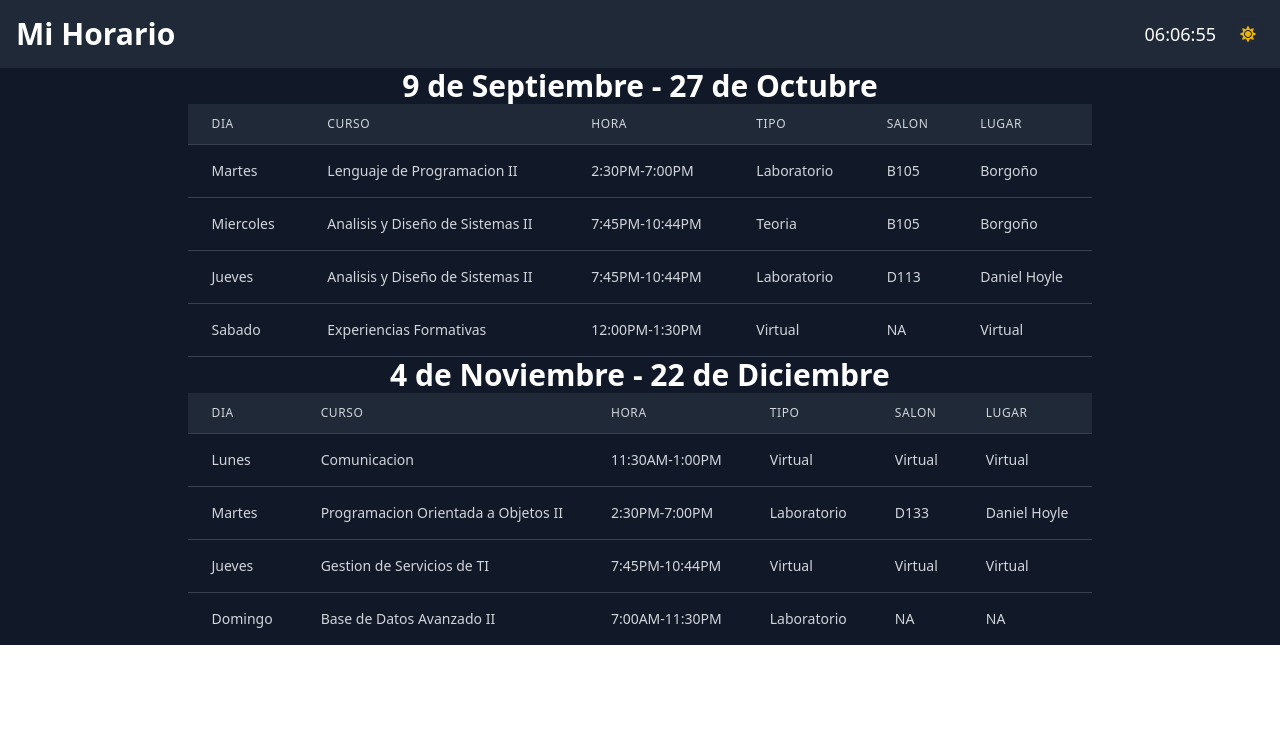
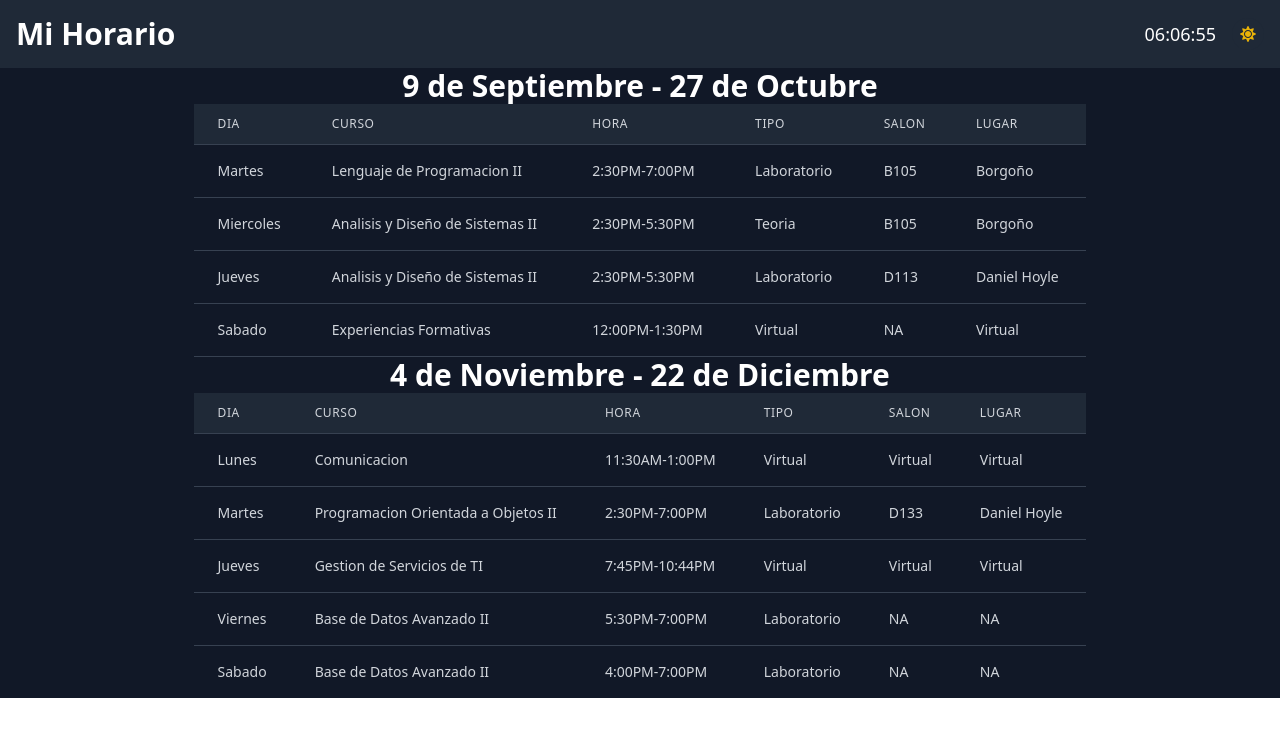
Before and after one commit to Raydberg/ClassHorario, a React (Vite) app: page / in a window 1280 px wide. Shown: the top 736 px of the page. Built offline with nearby package versions, Linux system fonts and the light colour scheme.

Commit message:
update cambios

```diff
--- a/src/data/dataNovember.js
+++ b/src/data/dataNovember.js
@@ -28,9 +28,18 @@ export const dataNovember = [
   },
   {
     "id": 4,
-    "day": "Domingo",
+    "day": "Viernes",
     "course": "Base de Datos Avanzado II",
-    "hour":"7:00AM-11:30PM",
+    "hour":"5:30PM-7:00PM",
+    "type":"Laboratorio",
+    "salon":"NA",
+    "lugar":"NA"
+  },
+  {
+    "id": 5,
+    "day": "Sabado",
+    "course": "Base de Datos Avanzado II",
+    "hour":"4:00PM-7:00PM",
     "type":"Laboratorio",
     "salon":"NA",
     "lugar":"NA"
--- a/src/data/dataSeptember.js
+++ b/src/data/dataSeptember.js
@@ -12,7 +12,7 @@ export const dataSeptember = [
       "id": 2,
       "day": "Miercoles",
       "course": "Analisis y Diseño de Sistemas II",
-      "hour":"7:45PM-10:44PM",
+      "hour":"2:30PM-5:30PM",
       "type":"Teoria",
       "salon":"B105",
       "lugar":"Borgoño"
@@ -21,7 +21,7 @@ export const dataSeptember = [
       "id": 3,
       "day": "Jueves",
       "course": "Analisis y Diseño de Sistemas II",
-      "hour":"7:45PM-10:44PM",
+      "hour":"2:30PM-5:30PM",
       "type":"Laboratorio",
       "salon":"D113",
       "lugar":"Daniel Hoyle"
```
